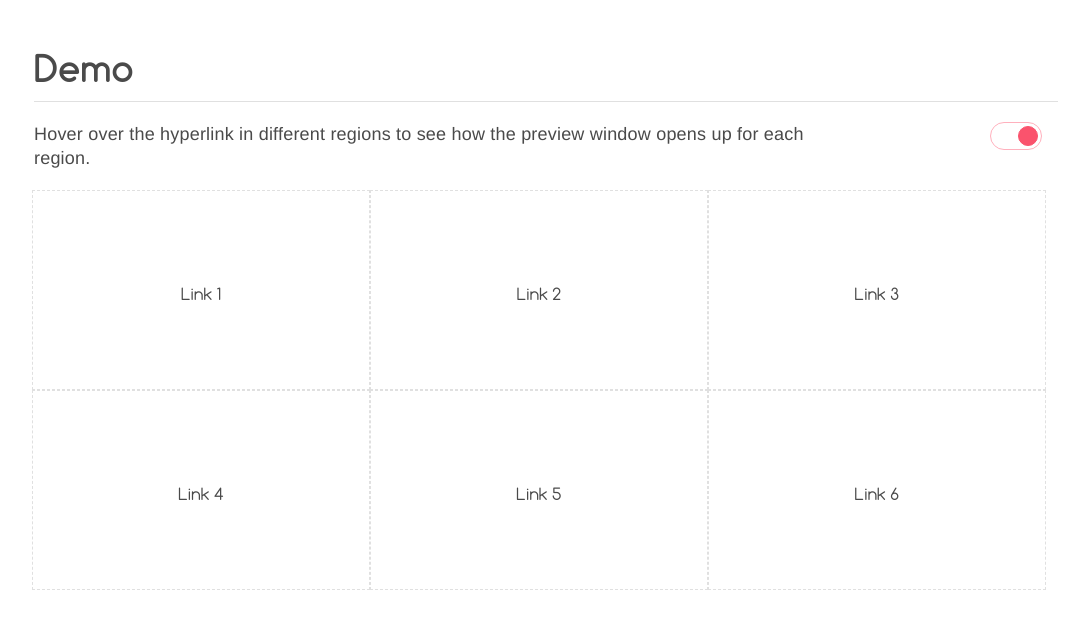
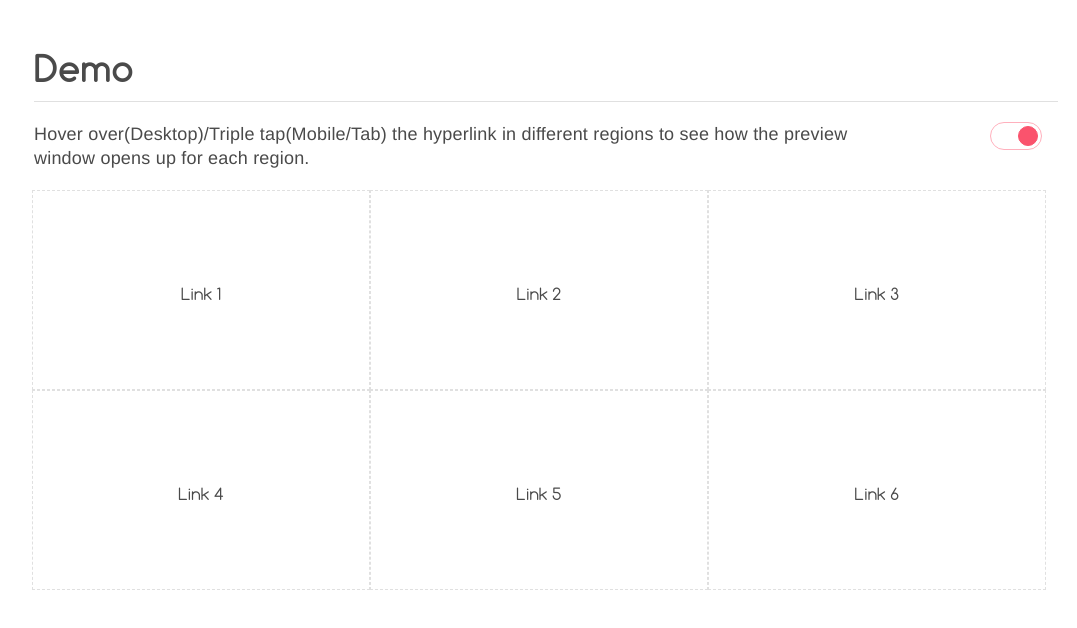
Before and after one commit to sidthesloth92/three-finger-tap-js, a website: page demo.html in a window 1280 px wide. Shown: the whole page, without its empty margins (94-1171 px from the left). Drawn offline with Linux system fonts and the light colour scheme.

Commit message:
updated instructions

```diff
--- a/demo.html
+++ b/demo.html
@@ -15,7 +15,7 @@
         <section class="body_wrapper">
             <section class="section--general section--demo">
                 <h1 class="section--general--heading">Demo</h1>
-                <p class="section--general--text">Hover over the hyperlink in different regions to see how the preview window opens up for each region.</p>
+                <p class="section--general--text">Hover over(Desktop)/Triple tap(Mobile/Tab) the hyperlink in different regions to see how the preview window opens up for each region.</p>
                 <span class="section--general--checkbox">
                     <span class="enable--disable--button"></span>
                 </span>
```
